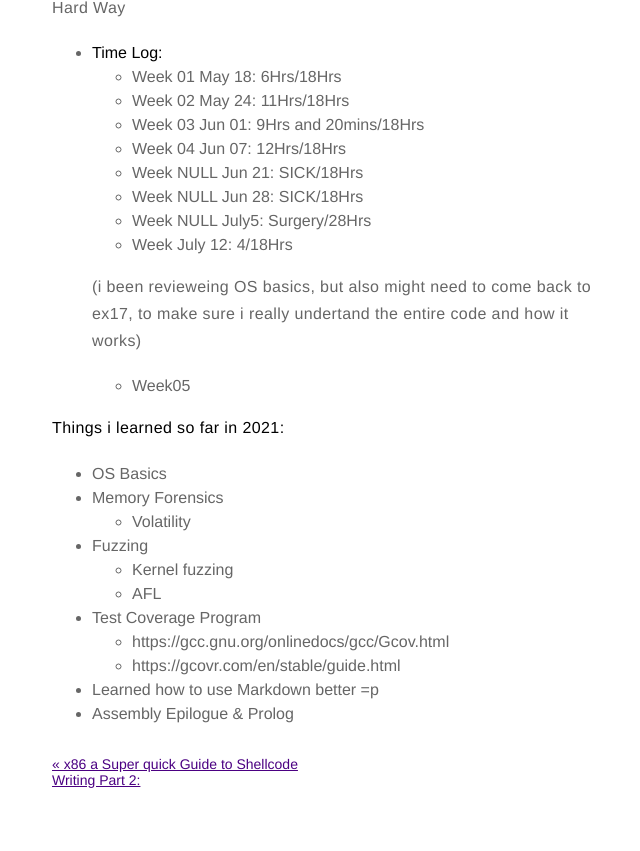
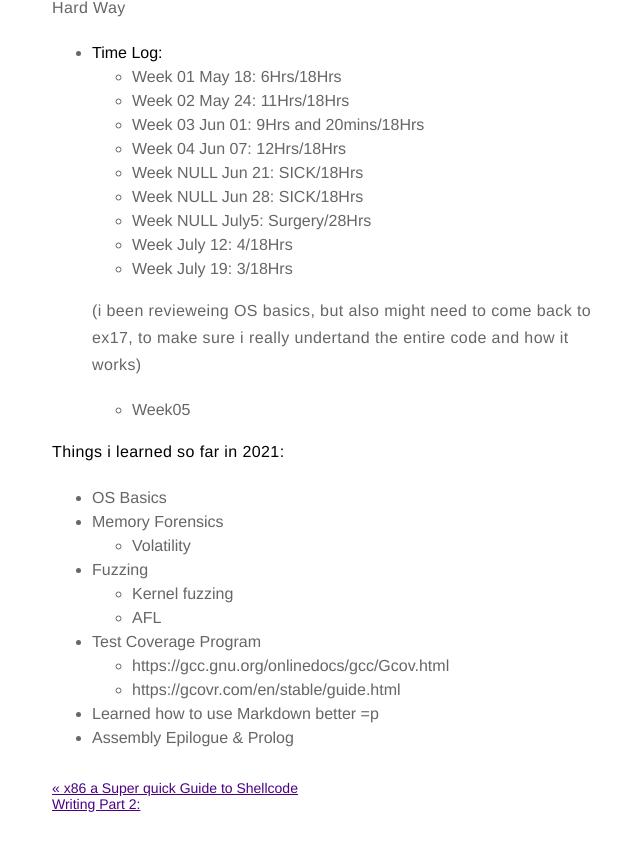
Before and after one commit to MaskedFox/maskedfox.github.io, a Jekyll site: the page built from _posts/2021-05-18-LearningTime2021.md, in a window 1280 px wide and 900 px high, scrolled down 941 px. Shown: the top 851 px of the window, without its empty margins (308-948 px from the left). Built offline with Jekyll 4.4.1, drawn with Linux system fonts in a browser that asks for light colours; comment, search, counter and statistics services are not loaded.

Commit message:
Added time for today

```diff
--- a/_posts/2021-05-18-LearningTime2021.md
+++ b/_posts/2021-05-18-LearningTime2021.md
@@ -38,6 +38,7 @@ To finish all exercises until ex31, ex41, ex45, ex48, ex52 from Learn C the Hard
   - Week NULL Jun 28: SICK/18Hrs
   - Week NULL July5: Surgery/28Hrs
   - Week July 12: 4/18Hrs
+  - Week July 19: 3/18Hrs
 
   (i been revieweing OS basics, but also might need to come back to ex17, to make sure i really undertand the entire code and how it works)
   - Week05
```
